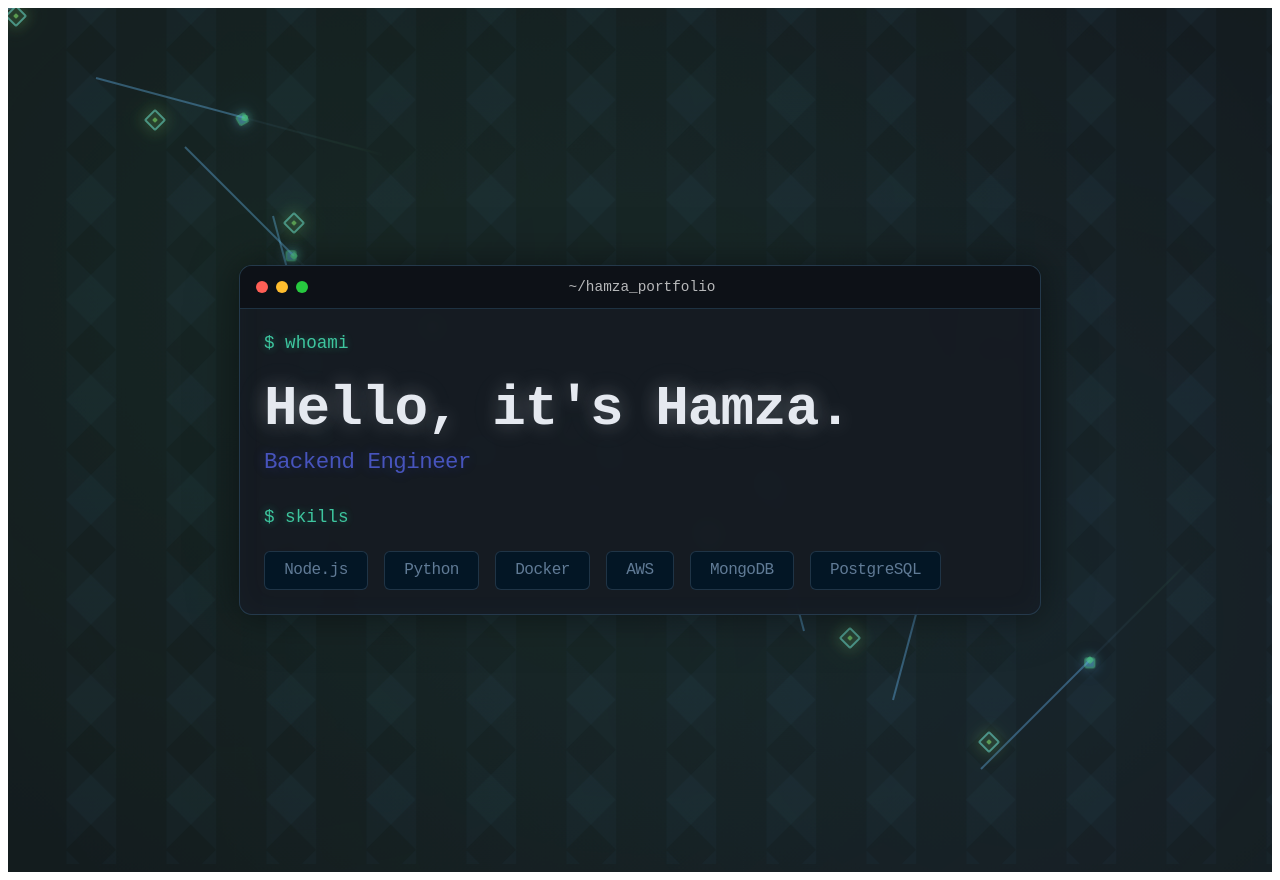
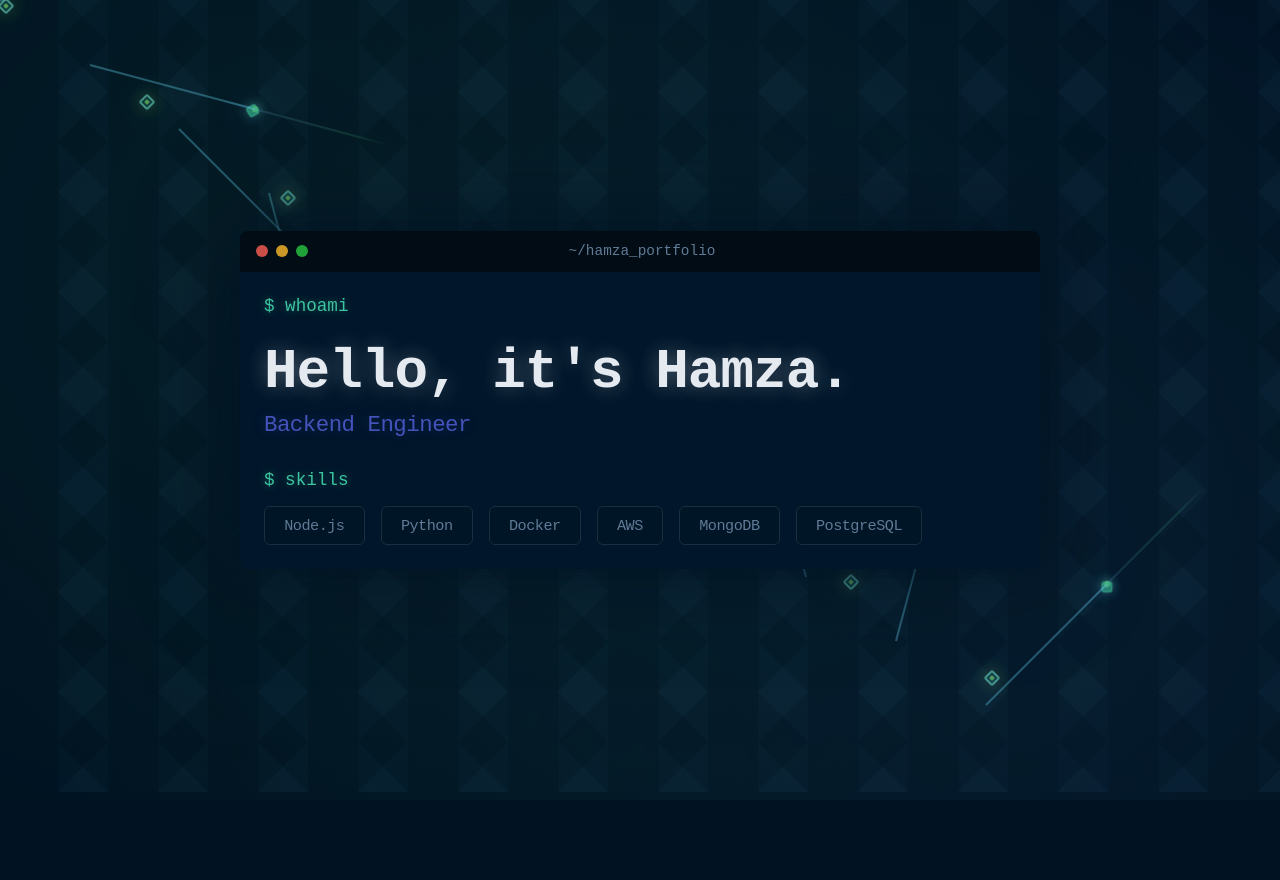
Before and after one commit to Hamza-18/portfolio-frontend, an Angular app: page / in a window 1280 px wide. After the commit the page ends 800 px from the top, so only its background shows below. Built offline with nearby package versions, Linux system fonts and the light colour scheme.

Commit message:
#1 fix white border

```diff
--- a/src/app/home/home.component.scss
+++ b/src/app/home/home.component.scss
@@ -8,7 +8,7 @@
   display: flex;
   justify-content: center;
   align-items: center;
-  background: #141b1e;
+  background: #011221;
   position: relative;
   overflow: hidden;
   padding: 2rem;
@@ -93,7 +93,7 @@
     position: absolute;
     width: $width;
     height: $height;
-    background: rgba(99, 179, 237, 0.15);
+    background: rgba(67, 217, 173, 0.15);
     transform-origin: left center;
 
     &::before {
@@ -101,8 +101,8 @@
       position: absolute;
       width: 10px;
       height: 10px;
-      background: rgba(99, 179, 237, 0.8);
-      border: 2px solid rgba(72, 187, 120, 0.8);
+      background: rgba(67, 217, 173, 0.8);
+      border: 2px solid rgba(67, 217, 173, 0.8);
       border-radius: 4px;
       right: -5px;
       top: -4px;
@@ -175,8 +175,8 @@
   position: absolute;
   width: 12px;
   height: 12px;
-  background: rgba(114, 196, 95, 0.2);
-  border: 2px solid rgba(114, 196, 95, 0.8);
+  background: rgba(67, 217, 173, 0.2);
+  border: 2px solid rgba(67, 217, 173, 0.8);
   border-radius: 2px;
   box-shadow:
     0 0 15px rgba(114, 196, 95, 0.4),
@@ -218,23 +218,19 @@
   z-index: 10;
   text-align: left;
   padding: 0;
-  background: rgba(22, 27, 34, 0.95);
-  border-radius: 0.8rem;
-  backdrop-filter: blur(10px);
-  box-shadow:
-    0 0 30px rgba(0, 0, 0, 0.3),
-    0 0 60px rgba(0, 0, 0, 0.2),
-    inset 0 0 30px rgba(99, 179, 237, 0.03);
-  border: 1px solid rgba(99, 179, 237, 0.2);
+  background: #01162A;
+  border-radius: 8px;
   min-width: 800px;
   max-width: 1000px;
   overflow: hidden;
   position: relative;
+  box-shadow:
+    0 0 50px rgba(1, 18, 33, 0.7),
+    0 0 100px rgba(1, 22, 42, 0.5);
 
   .terminal-header {
-    background: rgba(13, 17, 23, 0.95);
+    background: #010C15;
     padding: 0.8rem 1rem;
-    border-bottom: 1px solid rgba(99, 179, 237, 0.2);
     position: relative;
     display: flex;
     align-items: center;
@@ -249,15 +245,21 @@
       width: 12px;
       height: 12px;
       border-radius: 50%;
+      opacity: 0.8;
+      transition: opacity 0.2s ease;
 
-      &.close { background: #ff5f56; }
-      &.minimize { background: #ffbd2e; }
-      &.maximize { background: #27c93f; }
+      &:hover {
+        opacity: 1;
+      }
+
+      &.close { background: #ff5f57; }
+      &.minimize { background: #febc2e; }
+      &.maximize { background: #28c841; }
     }
   }
 
   .terminal-title {
-    color: rgba(255, 255, 255, 0.7);
+    color: #607B96;
     font-family: 'JetBrains Mono', monospace;
     font-size: 0.9rem;
     flex-grow: 1;
@@ -301,7 +303,7 @@
     display: flex;
     flex-wrap: wrap;
     gap: 1rem;
-  margin-top: 1.5rem;
+    margin-top: 1rem;
 
     .skill {
       background: rgba(1, 22, 39, 0.84);
@@ -309,19 +311,16 @@
       padding: 0.6rem 1.2rem;
       border-radius: 6px;
       font-family: 'JetBrains Mono', monospace;
-    font-size: 1rem;
-    border: 1px solid rgba(96, 123, 150, 0.3);
+      font-size: 0.95rem;
+      border: 1px solid #1E2D3D;
       transition: all 0.3s ease;
       letter-spacing: -0.5px;
 
       &:hover {
-      background: rgba(1, 22, 39, 0.95);
+        background: #1E2D3D;
         transform: translateY(-2px);
-      box-shadow:
-        0 4px 8px rgba(0, 0, 0, 0.2),
-        0 0 15px rgba(96, 123, 150, 0.1);
-      border-color: rgba(96, 123, 150, 0.5);
         color: #E5E9F0;
+        border-color: #607B96;
       }
     }
   }
--- a/src/styles.scss
+++ b/src/styles.scss
@@ -1 +1,16 @@
-/* You can add global styles to this file, and also import other style files */
+/* Global styles */
+* {
+  margin: 0;
+  padding: 0;
+  box-sizing: border-box;
+}
+
+html, body {
+  margin: 0;
+  padding: 0;
+  background: #011322;
+  min-height: 100vh;
+  overflow: hidden;
+  color: #607B96;
+  font-family: 'JetBrains Mono', monospace;
+}
```
Lines whose indentation alone changed are shown as unchanged.
